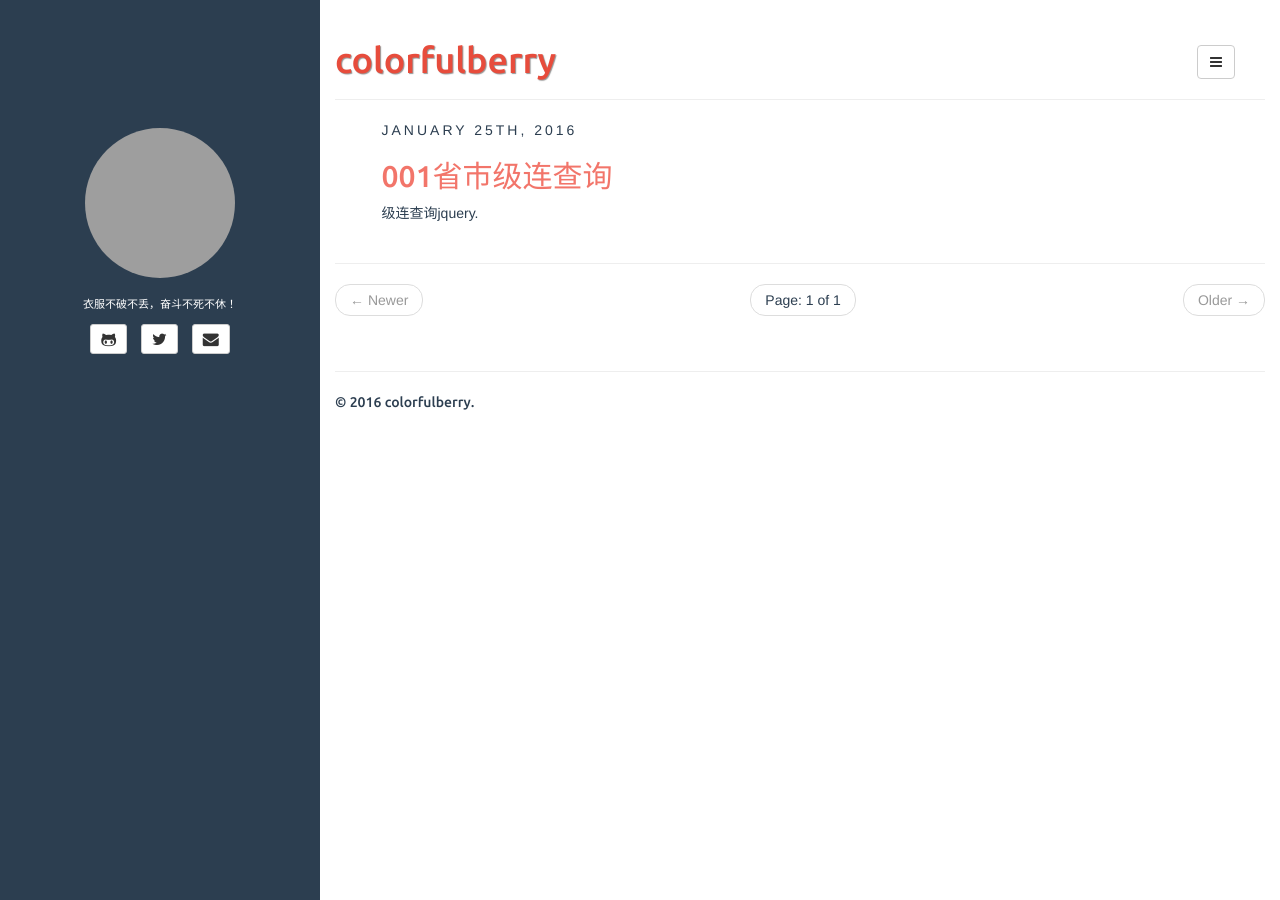
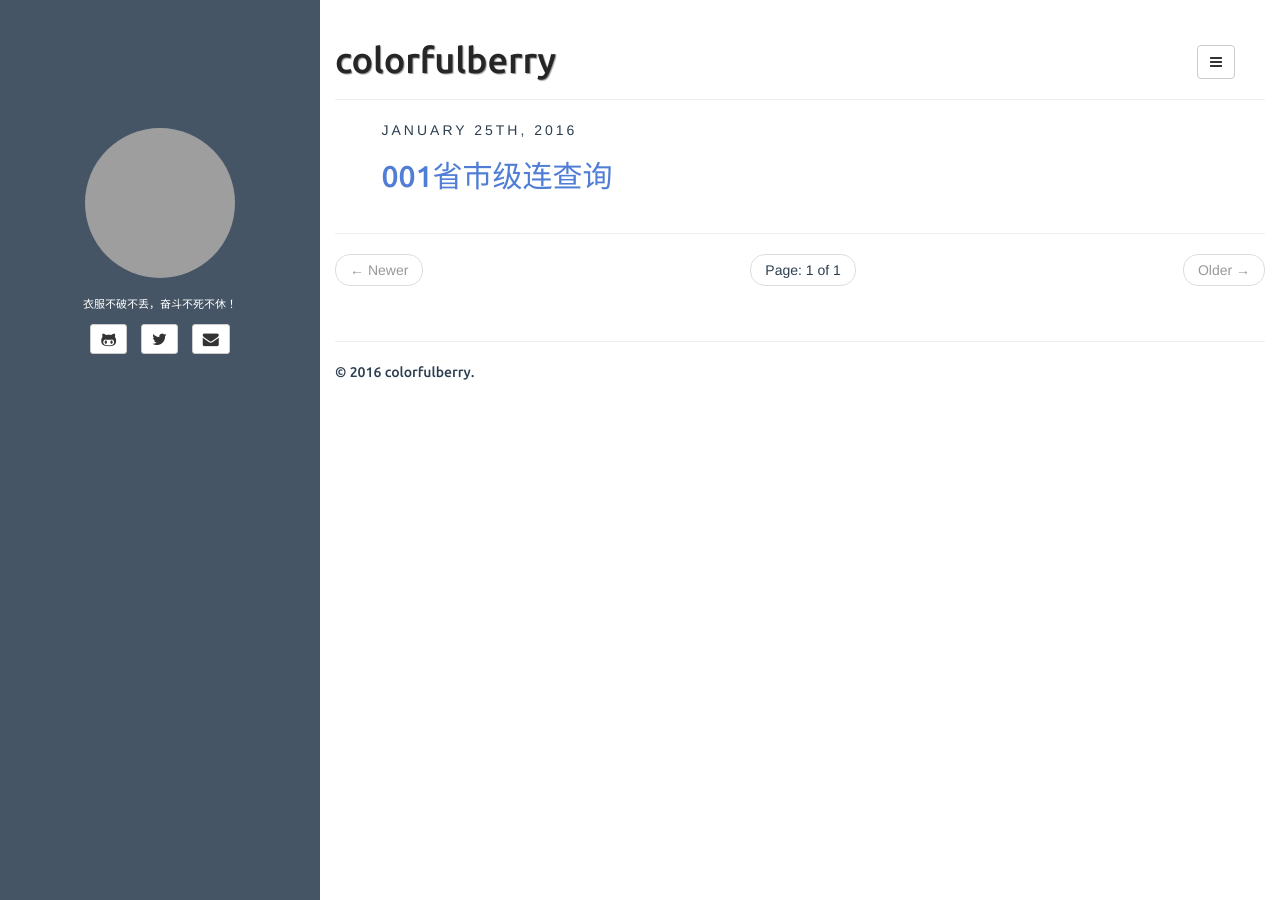
Before and after one commit to colorfulberry/colorfulberry.github.io, a Jekyll site: the page built from index.html, in a window 1280 px wide. Built offline with Jekyll 4.4.1, drawn with Linux system fonts in a browser that asks for light colours; the list of posts is cut into pages by our own code; grey boxes are pictures that could not be loaded.

Commit message:
feat: import css

```diff
--- a/_posts/2016-01-25-city-cascade.md
+++ b/_posts/2016-01-25-city-cascade.md
@@ -4,7 +4,7 @@ title: 001省市级连查询
 categories: [rails, jquery]
 tags: [rails, jquery]
 comments: true
-description: 级连查询jquery.
+description: ''
 ---
 
 cascade select from new app
--- a/assets/css/style.css
+++ b/assets/css/style.css
@@ -8,7 +8,7 @@ body{
 	position: fixed;
 	top: 0px;
 	padding-top: 10%;
-	background-color: #2c3e50;
+	background-color: #455565;
 	color: #fff;
 }
 
@@ -60,13 +60,13 @@ article .share .twitter:hover {
 	color: #1D87BD;
 }
 #contact-list li:hover .fa-envelope {
-	color: #E93E30;
+	color: #1D87BD;
 }
 #contact-list li:hover .fa-pinterest {
 	color: #CC2127;
 }
 #contact-list li:hover .fa-rss {
-	color: #e74c3c;
+	color: #CC2127;
 }
 article .share .facebook:hover {
 	color: #43609C;
@@ -82,7 +82,7 @@ article .share .gplus:hover {
 }
 
 .page-header {
-	color: #e74c3c;
+	color: #272626;
 	text-shadow: 1px 1px 1px rgba(150, 150, 150, 1);
 }
 
@@ -117,20 +117,20 @@ article.home h4,
 article.home h5,
 article.home h6 {
 	font-family: 'Ubuntu', sans-serif;
-	color: #f2756a;
+	color: #4370C7;
 }
 
 article.home h1 a,
 article.home h2 a,
 article.home h3 a,
 article.home h4 a {
-	color: #f2756a;
+	color: #507DD6;
 }
 article.home h1 a:hover,
 article.home h2 a:hover,
 article.home h3 a:hover,
 article.home h4 a:hover {
-	color: #e74c3c;
+	color: #0851E0;
 }
 
 .author .author-image {
```
